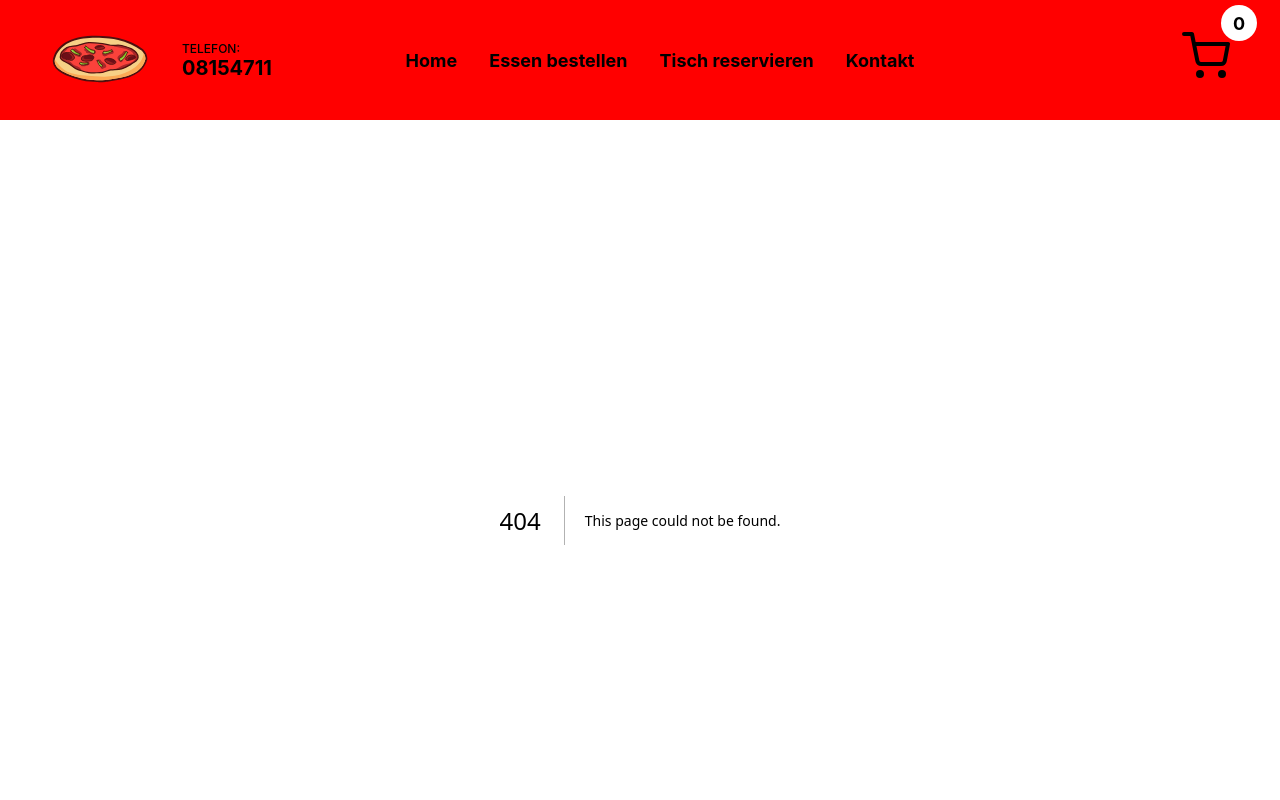
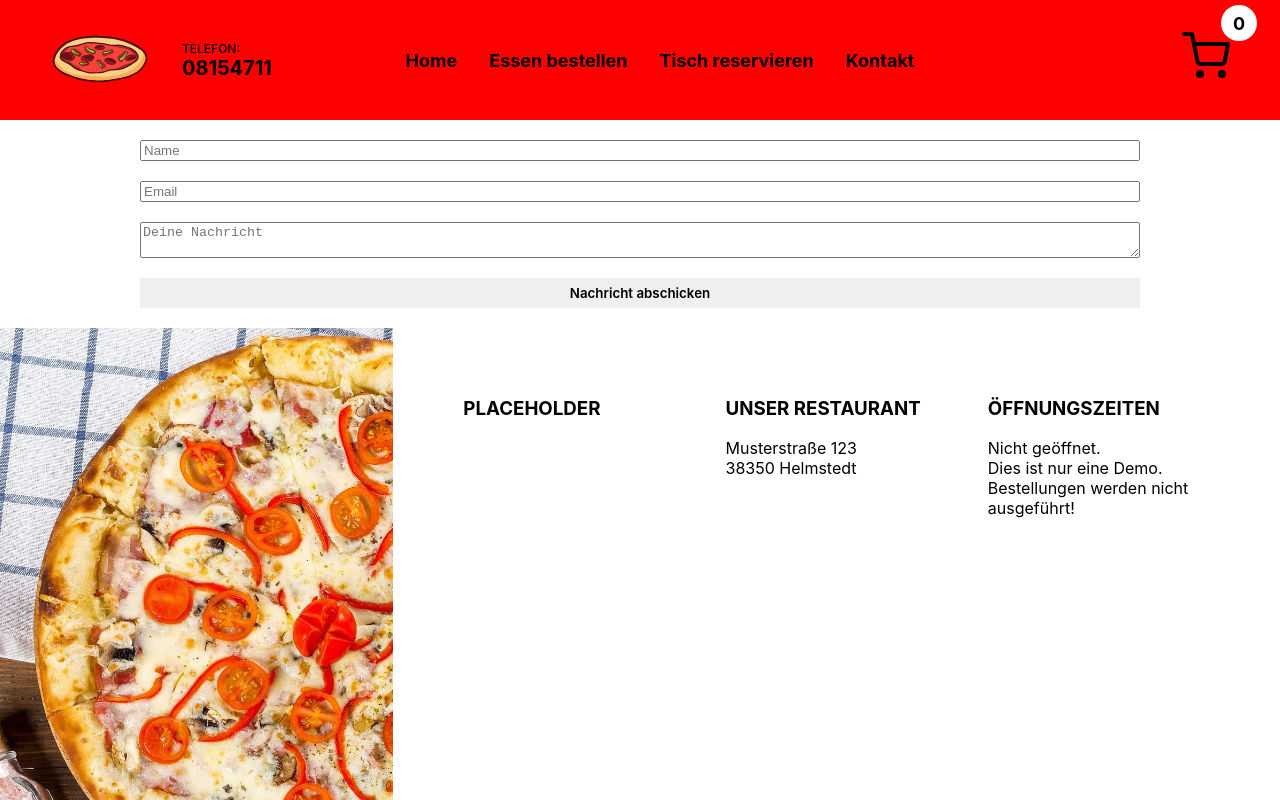
Before and after one commit to JoernSchoenyan/learn-react-ecommerce, a Next.js app: page /kontaktformular in a window 1280 px wide. Before the commit this address had no page. Shown: the top 800 px of the page. Built offline with nearby package versions, Linux system fonts and the light colour scheme.

Commit message:
Kontaktformular mit Honeypot, aber noch ohne Backend

```diff
--- /dev/null
+++ b/components/ContactForm.jsx
@@ -0,0 +1,35 @@
+import React, { useState } from 'react';
+import styles from '../styles/ContactForm.module.css'
+
+const ContactForm = () => {
+  const [formData, setFormData] = useState({});
+
+  const handleSubmit = (e) => {
+    e.preventDefault();
+    if (formData.veryspecialid) {
+      console.log("Honeypot wurde ausgefüllt, nicht abschicken");
+      return;
+    }
+    console.log("Honeypot wurde nicht ausgefüllt, abschicken");
+  };
+
+  const handleChange = (e) => {
+    setFormData({ ...formData, [e.target.name]: e.target.value });
+  };
+
+  return (
+    <div className={styles.container}>
+      <form className={styles.contactForm} onSubmit={handleSubmit} onChange={handleChange}>
+        <input type="text" name="name" placeholder="Name" />
+        <input type="email" name="email" placeholder="Email" />
+        <textarea name="message" placeholder="Deine Nachricht" />
+        <div className={styles.specialID}>
+          <span><input type="text" name="veryspecialid" /></span>
+        </div>
+        <button type="submit">Nachricht abschicken</button>
+      </form>
+    </div>
+  );
+};
+
+export default ContactForm;
--- a/components/Navbar.jsx
+++ b/components/Navbar.jsx
@@ -27,10 +27,10 @@ const Navbar = ({config}) => {
       </div>
       <div className={styles.item}>
         <ul className={styles.list}>
-          <li className={styles.listItem}>Home</li>
+          <li className={styles.listItem}><Link href={"/"}>Home</Link></li>
           <li className={styles.listItem}>Essen bestellen</li>
           <li className={styles.listItem}>Tisch reservieren</li>
-          <li className={styles.listItem}>Kontakt</li>
+          <li className={styles.listItem}><Link href={"/kontaktformular"}>Kontakt</Link></li>
         </ul>
       </div>
       <div className={styles.item} passHref>
--- /dev/null
+++ b/pages/kontaktformular.js
@@ -0,0 +1,11 @@
+import styles from '../styles/kontaktformular.module.css'
+import React from 'react'
+import ContactForm from '../components/ContactForm'
+
+const kontaktformular = () => {
+  return (
+    <div className={styles.container}><ContactForm /></div>
+  )
+}
+
+export default kontaktformular
--- /dev/null
+++ b/styles/ContactForm.module.css
@@ -0,0 +1,19 @@
+.container {
+    width: 100%;
+    max-width: 1000px;
+    display: flex;
+    justify-content: center;
+}
+
+.contactForm {
+    width: 100%;
+    display: flex;
+    flex-direction: column;
+    gap: 20px;
+}
+
+.specialID {
+    display: none;
+    height:0;
+    width:0;
+}
--- /dev/null
+++ b/styles/kontaktformular.module.css
@@ -0,0 +1,6 @@
+.container {
+    display: flex;
+    flex-direction: column;
+    align-items: center;
+    padding: 20px;
+}
```
Also changed, not shown: 1 other file (tests, documents, lock files or other folders).
